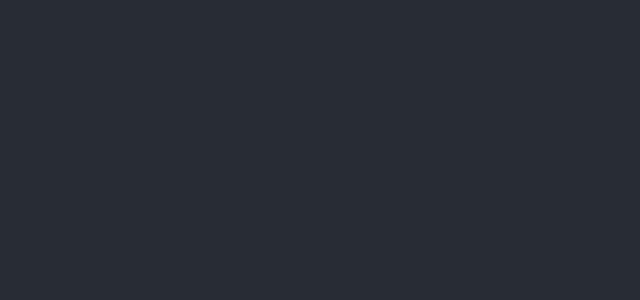
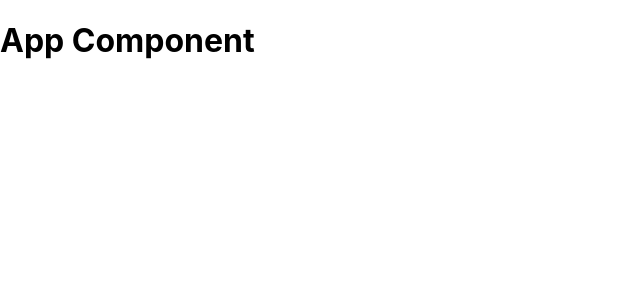
Before and after one commit to Gabyzda/agenda-contatos, a React (Create React App) app: page / in a window 1280 px wide. Shown: the top 300 px of the page, without its empty margins (0-640 px from the left). Built offline with nearby package versions, Linux system fonts and the light colour scheme.

Commit message:
Limpiando app.css

```diff
--- a/src/App.css
+++ b/src/App.css
@@ -1,11 +1,11 @@
 .App {
-  text-align: center;
-  background-color: #282c34;
-  min-height: 100vh;
-  display: flex;
-  flex-direction: column;
-  align-items: center;
-  justify-content: center;
-  font-size: calc(10px + 2vmin);
-  color: white;
+  *text-align: center;
+  *background-color: #282c34;
+  *min-height: 100vh;
+  *display: flex;
+  *flex-direction: column;
+  *align-items: center;
+  *justify-content: center;
+  *font-size: calc(10px + 2vmin);
+  *color: white;
 }
--- a/src/App.js
+++ b/src/App.js
@@ -4,7 +4,7 @@ import './App.css';
 function App() {
   return (
     <div className="App">
-
+   <h1>App Component</h1>
     </div>
   );
 }
```
